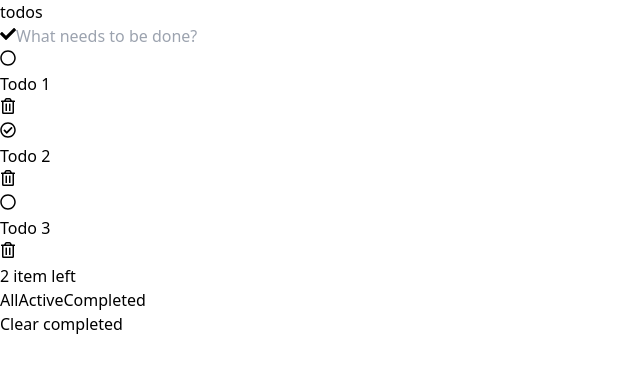
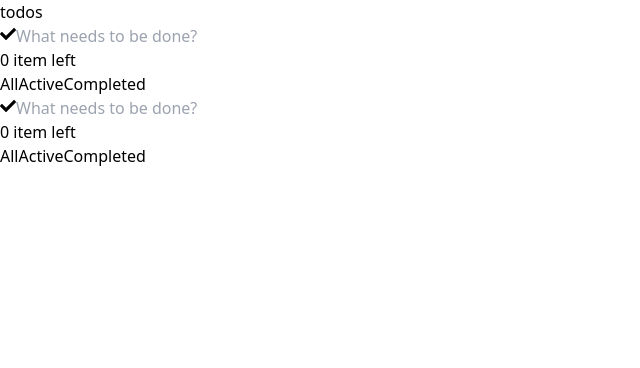
Before and after one commit to sjsjsj1246/vite-todo-list, a React (Vite) app: page / in a window 1280 px wide. Shown: the top 368 px of the page, without its empty margins (0-640 px from the left). Built offline with nearby package versions, Linux system fonts and the light colour scheme.

Commit message:
Feat: 로컬 저장 기능 구현

```diff
--- a/src/App.tsx
+++ b/src/App.tsx
@@ -1,4 +1,6 @@
 import TodoList from "@components/TodoList";
+
+const TODO_LISTS = ["1", "2"];
 
 function App() {
   return (
@@ -6,7 +8,9 @@ function App() {
       <h1 className="font-serif font-light text-6xl mt-8 text-stone-400">
         todos
       </h1>
-      <TodoList />
+      {TODO_LISTS.map((id) => (
+        <TodoList id={id} />
+      ))}
     </div>
   );
 }
--- a/src/components/TodoList/TodoItem.tsx
+++ b/src/components/TodoList/TodoItem.tsx
@@ -23,12 +23,14 @@ const TodoItem = ({
 
   const handleKeydown = (e: React.KeyboardEvent<HTMLInputElement>) => {
     if (e.key === "Enter") {
+      if (e.nativeEvent.isComposing) return;
       const target = e.currentTarget;
       const content = target.value.trim();
       if (content) {
         editTodo(todo.id, content);
         target.value = "";
       }
+      setEditMode(false);
     }
   };
 
@@ -65,7 +67,9 @@ const TodoItem = ({
           className={`flex-1 text-lg ${
             todo.completed ? "text-stone-400 line-through" : "text-stone-600"
           }`}
+          defaultValue={todo.content}
           onKeyDown={handleKeydown}
+          autoFocus
         />
       ) : (
         <p
--- a/src/components/TodoList/header.tsx
+++ b/src/components/TodoList/header.tsx
@@ -8,6 +8,7 @@ interface HeaderProps {
 const Header = ({ addTodo, toggleTodoAll }: HeaderProps) => {
   const handleKeyDown = (e: React.KeyboardEvent<HTMLInputElement>) => {
     if (e.key === "Enter") {
+      if (e.nativeEvent.isComposing) return;
       const target = e.currentTarget;
       const content = target.value.trim();
       if (content) {
--- a/src/components/TodoList/index.tsx
+++ b/src/components/TodoList/index.tsx
@@ -3,7 +3,11 @@ import TodoItem from "./TodoItem";
 import Footer from "./footer";
 import useTodoList from "./useTodoList";
 
-const TodoList = () => {
+interface TodoListProps {
+  id: string;
+}
+
+const TodoList = ({ id }: TodoListProps) => {
   const {
     state: {
       completedTodoExists,
@@ -20,21 +24,20 @@ const TodoList = () => {
       toggleTodo,
       toggleTodoAll,
     },
-  } = useTodoList();
+  } = useTodoList(id);
 
   return (
     <div className="w-[600px] max-h-[calc(100vh-200px)] flex flex-col bg-white rounded-lg drop-shadow-md">
       <Header addTodo={addTodo} toggleTodoAll={toggleTodoAll} />
       <div className="h-full overflow-y-auto">
-        {filteredTodos.map((todo) => (
-          <>
+        {filteredTodos?.map((todo) => (
           <TodoItem
+            key={todo.id}
             todo={todo}
             toggleTodo={toggleTodo}
             editTodo={editTodo}
             deleteTodo={deleteTodo}
           />
-          </>
         ))}
       </div>
       <Footer
--- a/src/components/TodoList/useTodoList.ts
+++ b/src/components/TodoList/useTodoList.ts
@@ -1,4 +1,4 @@
-import { useState } from "react";
+import { useEffect, useState } from "react";
 
 export interface Todo {
   id: string;
@@ -8,25 +8,25 @@ export interface Todo {
 
 export type TabState = "All" | "Active" | "Completed";
 
-const useTodoList = () => {
-  const [todos, setTodos] = useState<Todo[]>([
-    {
-      id: "1",
-      content: "Todo 1",
-      completed: false,
-    },
-    {
-      id: "2",
-      content: "Todo 2",
-      completed: true,
-    },
-    {
-      id: "3",
-      content: "Todo 3",
-      completed: false,
-    },
-  ]);
+const useTodoList = (id: string) => {
+  const [todos, setTodos] = useState<Todo[]>([]);
   const [currentTab, setCurrentTab] = useState<TabState>("All");
+
+  useEffect(() => {
+    const savedData = localStorage.getItem(`todo-list-${id}`);
+    if (savedData) {
+      const { todos, currentTab } = JSON.parse(savedData);
+      setTodos(todos);
+      setCurrentTab(currentTab);
+    }
+  }, [id]);
+
+  useEffect(() => {
+    localStorage.setItem(
+      `todo-list-${id}`,
+      JSON.stringify({ todos, currentTab })
+    );
+  }, [todos, currentTab, id]);
 
   const filteredTodos = todos.filter((todo) => {
     if (currentTab === "All") {
--- a/src/main.tsx
+++ b/src/main.tsx
@@ -1,10 +1,5 @@
-import React from 'react'
-import ReactDOM from 'react-dom/client'
-import App from './App.tsx'
-import './index.css'
+import ReactDOM from "react-dom/client";
+import App from "./App.tsx";
+import "./index.css";
 
-ReactDOM.createRoot(document.getElementById('root')!).render(
-  <React.StrictMode>
-    <App />
-  </React.StrictMode>,
-)
+ReactDOM.createRoot(document.getElementById("root")!).render(<App />);
```
Lines whose indentation alone changed are shown as unchanged.
